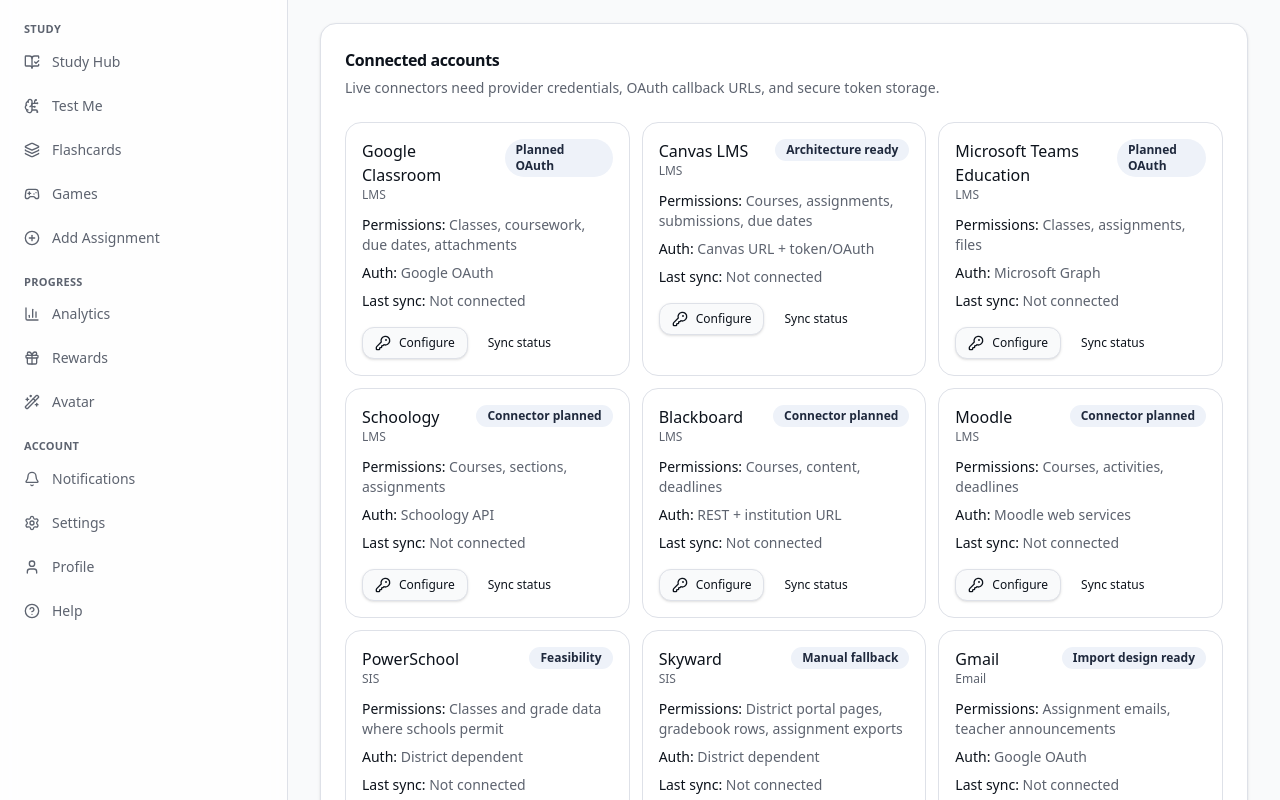
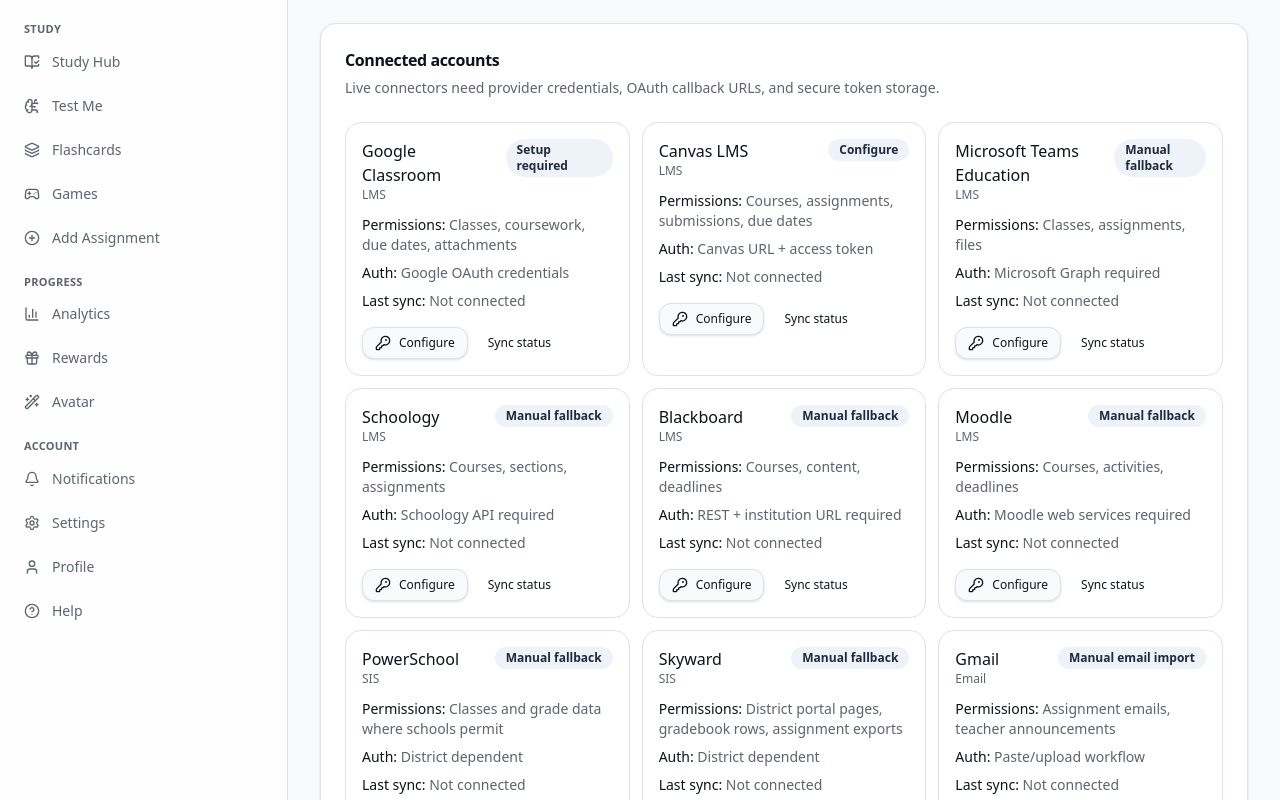
Before and after one commit to isarashid229-ctrl/cramdeck-study, a Next.js app: page /integrations in a window 1280 px wide. Shown: the part 340-1140 px from the top of the page. Built offline with nearby package versions, Linux system fonts and the light colour scheme; no server answers; the database is empty.

Commit message:
Clarify import sync status and account list

```diff
--- a/app/import/page.tsx
+++ b/app/import/page.tsx
@@ -870,6 +870,7 @@
                   <TabsContent value="pipeline">
                     <AutoSyncPanel
                       settings={autoSync}
+                      accounts={accounts}
                       onChange={setAutoSync}
                       onSave={saveAutoSyncSettings}
                       onSyncAll={() => {
@@ -1052,11 +1053,13 @@
 
 function AutoSyncPanel({
   settings,
+  accounts,
   onChange,
   onSave,
   onSyncAll,
 }: {
   settings: AutoSyncSettings;
+  accounts: ConnectedAccount[];
   onChange: (settings: AutoSyncSettings) => void;
   onSave: () => void;
   onSyncAll: () => void;
@@ -1085,6 +1088,37 @@
               <SelectItem value="weekly">Weekly</SelectItem>
             </SelectContent>
           </Select>
+        </div>
+      </div>
+      <div className="rounded-xl border p-4">
+        <div className="flex flex-col gap-2 sm:flex-row sm:items-center sm:justify-between">
+          <div>
+            <p className="font-medium">Connected accounts</p>
+            <p className="text-sm text-muted-foreground">Manual sync works now for connected Google Classroom and Canvas accounts. Scheduled background sync requires deployment cron.</p>
+          </div>
+          <Badge variant={accounts.length ? "default" : "outline"}>{accounts.length ? `${accounts.length} connected` : "None connected"}</Badge>
+        </div>
+        <div className="mt-4 space-y-2">
+          {accounts.length ? (
+            accounts.map((account) => (
+              <div key={account.id} className="flex flex-col gap-2 rounded-xl bg-muted/40 p-3 text-sm sm:flex-row sm:items-center sm:justify-between">
+                <div>
+                  <p className="font-medium">{account.display_name || providerName(account.provider)}</p>
+                  <p className="text-muted-foreground">
+                    {providerName(account.provider)} · {account.last_synced_at ? `Last sync ${new Date(account.last_synced_at).toLocaleString()}` : "Not synced yet"}
+                  </p>
+                  {account.last_error && <p className="text-destructive">{account.last_error}</p>}
+                </div>
+                <Badge variant={account.status === "connected" ? "default" : account.status === "sync_failed" ? "destructive" : "outline"}>
+                  {account.status.replace("_", " ")}
+                </Badge>
+              </div>
+            ))
+          ) : (
+            <div className="rounded-xl bg-muted/40 p-3 text-sm text-muted-foreground">
+              No connected accounts yet. Google Classroom needs OAuth credentials, Canvas needs a school URL and access token, and every other platform can use manual import immediately.
+            </div>
+          )}
         </div>
       </div>
       <div className="flex flex-col gap-2 sm:flex-row">
--- a/app/integrations/page.tsx
+++ b/app/integrations/page.tsx
@@ -9,16 +9,16 @@
 import Link from "next/link";
 
 const integrations = [
-  { name: "Google Classroom", type: "LMS", status: "Planned OAuth", permissions: "Classes, coursework, due dates, attachments", auth: "Google OAuth" },
-  { name: "Canvas LMS", type: "LMS", status: "Architecture ready", permissions: "Courses, assignments, submissions, due dates", auth: "Canvas URL + token/OAuth" },
-  { name: "Microsoft Teams Education", type: "LMS", status: "Planned OAuth", permissions: "Classes, assignments, files", auth: "Microsoft Graph" },
-  { name: "Schoology", type: "LMS", status: "Connector planned", permissions: "Courses, sections, assignments", auth: "Schoology API" },
-  { name: "Blackboard", type: "LMS", status: "Connector planned", permissions: "Courses, content, deadlines", auth: "REST + institution URL" },
-  { name: "Moodle", type: "LMS", status: "Connector planned", permissions: "Courses, activities, deadlines", auth: "Moodle web services" },
-  { name: "PowerSchool", type: "SIS", status: "Feasibility", permissions: "Classes and grade data where schools permit", auth: "District dependent" },
+  { name: "Google Classroom", type: "LMS", status: "Setup required", permissions: "Classes, coursework, due dates, attachments", auth: "Google OAuth credentials" },
+  { name: "Canvas LMS", type: "LMS", status: "Configure", permissions: "Courses, assignments, submissions, due dates", auth: "Canvas URL + access token" },
+  { name: "Microsoft Teams Education", type: "LMS", status: "Manual fallback", permissions: "Classes, assignments, files", auth: "Microsoft Graph required" },
+  { name: "Schoology", type: "LMS", status: "Manual fallback", permissions: "Courses, sections, assignments", auth: "Schoology API required" },
+  { name: "Blackboard", type: "LMS", status: "Manual fallback", permissions: "Courses, content, deadlines", auth: "REST + institution URL required" },
+  { name: "Moodle", type: "LMS", status: "Manual fallback", permissions: "Courses, activities, deadlines", auth: "Moodle web services required" },
+  { name: "PowerSchool", type: "SIS", status: "Manual fallback", permissions: "Classes and grade data where schools permit", auth: "District dependent" },
   { name: "Skyward", type: "SIS", status: "Manual fallback", permissions: "District portal pages, gradebook rows, assignment exports", auth: "District dependent" },
-  { name: "Gmail", type: "Email", status: "Import design ready", permissions: "Assignment emails, teacher announcements", auth: "Google OAuth" },
-  { name: "Outlook", type: "Email", status: "Import design ready", permissions: "Assignment emails, calendar messages", auth: "Microsoft Graph" },
+  { name: "Gmail", type: "Email", status: "Manual email import", permissions: "Assignment emails, teacher announcements", auth: "Paste/upload workflow" },
+  { name: "Outlook", type: "Email", status: "Manual email import", permissions: "Assignment emails, calendar messages", auth: "Paste/upload workflow" },
 ];
 
 const syncPipeline = [
```
